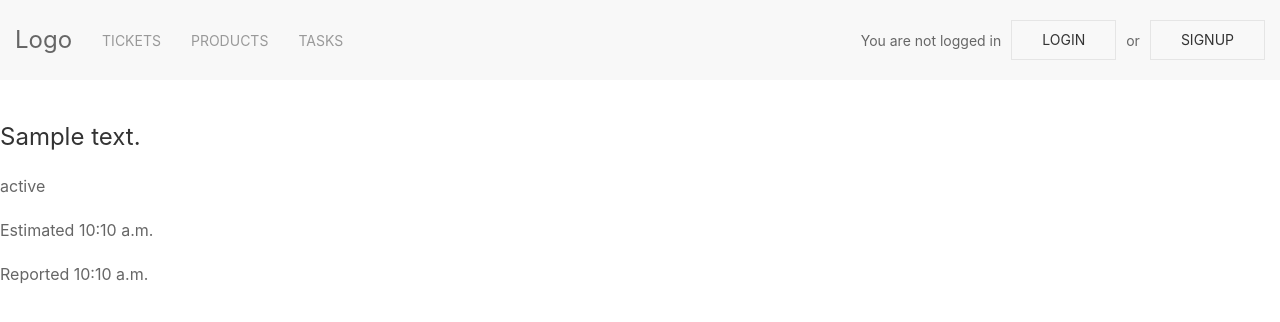
After one commit to karabellyj/IIS-ITS, a Django app: template templates/core/task_detail.html in a window 1280 px wide. The commit adds this page. Shown: the top 322 px of the page. Run offline with Django 3.2, Linux system fonts and the light colour scheme; the template is opened without the code that fills it: most values are stand-ins (such as "Sample title", 1, 10 or a date in 2020).

Commit message:
add Task detail functionality

```diff
--- a/core/urls.py
+++ b/core/urls.py
@@ -13,5 +13,6 @@ urlpatterns = [
     path('product/<int:pk>/', views.ProductDetailView.as_view(), name='product-detail'),
     path('tasks/', views.TaskListView.as_view(), name='task-list'),
     path('task/create/', views.TaskCreateView.as_view(), name='task-create'),
+    path('task/<int:pk>/', views.TaskDetailView.as_view(), name='task-detail'),
     path('comment/create/', views.CommentCreateView.as_view(), name='comment-create'),
 ]
--- a/core/views.py
+++ b/core/views.py
@@ -54,8 +54,12 @@ class TaskListView(FilterView):
 
 class TaskCreateView(CreateView):
     model = Task
-    fields = ('description', 'state', 'estimated',)
+    fields = ('description', 'state', 'estimated', 'employee',)
     success_url = reverse_lazy('core:task-list')
+
+
+class TaskDetailView(DetailView):
+    model = Task
 
 
 class CommentCreateView(CreateView):
--- /dev/null
+++ b/templates/core/task_detail.html
@@ -0,0 +1,8 @@
+{% extends 'base.html' %}
+{% block title %}Task detail{% endblock %}
+{% block content %}
+    <h3>{{ object.description }}</h3>
+    <p>{{ object.state }}</p>
+    <p>Estimated {{ object.estimated|time }}</p>
+    <p>Reported {{ object.reported|time }}</p>
+{% endblock %}
--- a/templates/core/task_list.html
+++ b/templates/core/task_list.html
@@ -7,7 +7,7 @@
     </form>
     <ul>
     {% for task in object_list %}
-        <li>{{ task.description }} - {{ task.reported|time }}</li>
+        <li><a href="{% url 'core:task-detail' task.pk %}">{{ task.description }} - {{ task.reported|time }}</a></li>
     {% empty %}
         <li>No tasks yet.</li>
     {% endfor %}
```
